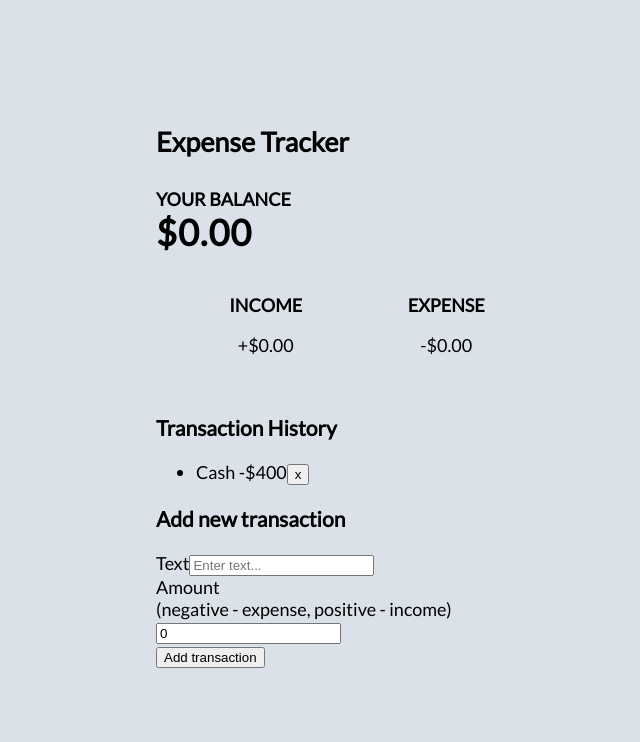
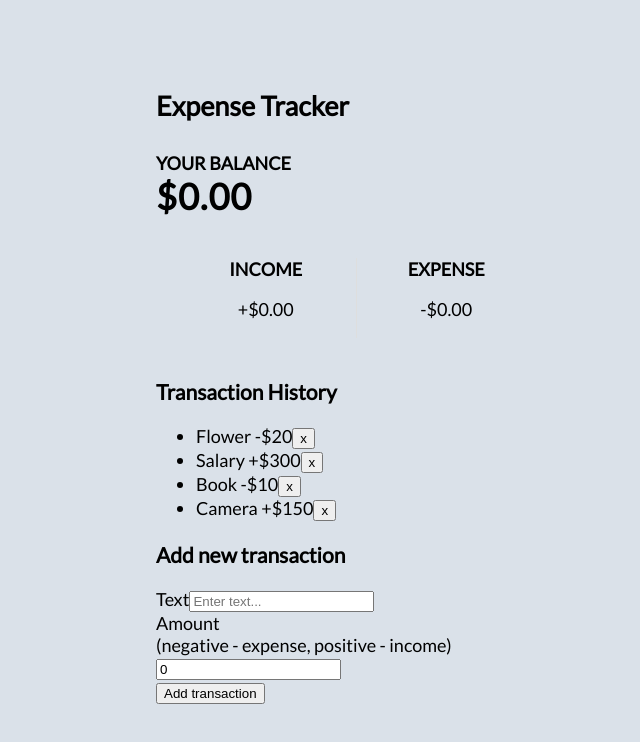
Before and after one commit to obaidahmed13/ExpenseTracker, a React (Create React App) app in the folder expense-tracker/: page / in a window 1280 px wide. Shown: the top 742 px of the page, without its empty margins (284-924 px from the left). Built offline with nearby package versions, Linux system fonts and the light colour scheme.

Commit message:
transaction

```diff
--- a/expense-tracker/src/App.js
+++ b/expense-tracker/src/App.js
@@ -5,10 +5,10 @@ import { Balance } from './components/Balance';
 import { IncomeExpenses } from './components/IncomeExpenses';
 import { TransactionList } from './components/TransactionList';
 import { AddTransaction } from './components/AddTransaction';
-
+import { GlobalProvider } from './context/GlobalState';
 function App() {
   return (
-    <div>
+    <GlobalProvider>
       <Header/>
       <div className='container'>
         <Balance/>
@@ -16,7 +16,7 @@ function App() {
         <TransactionList/>
         <AddTransaction/>
       </div>
-    </div>
+    </GlobalProvider>
 
   );
 }
--- /dev/null
+++ b/expense-tracker/src/components/Transaction.js
@@ -0,0 +1,10 @@
+import React from 'react'
+
+export const Transaction = ({transaction}) => {
+  const sign = transaction.amount < 0 ? '-' : '+';
+  return (
+    <div><li className="minus">
+    {transaction.text} <span>{sign}${Math.abs(transaction.amount)}</span><button className="delete-btn">x</button>
+  </li></div>
+  )
+}
--- a/expense-tracker/src/components/TransactionList.js
+++ b/expense-tracker/src/components/TransactionList.js
@@ -1,13 +1,14 @@
-import React from 'react'
+import React, {useContext} from 'react';
+import { GlobalContext } from '../context/GlobalState';
+import { Transaction } from './Transaction';
+export const TransactionList = () => {
+  const {transactions}= useContext(GlobalContext);
 
-export const TransactionList = () => {
   return (
     <>
     <h3>Transaction History</h3>
       <ul className="list">
-        <li className="minus">
-          Cash <span>-$400</span><button className="delete-btn">x</button>
-        </li>
+        {transactions.map(transaction => (<Transaction key={transaction.id} transaction={transaction}/>))}
       </ul>
     </>
   )
--- /dev/null
+++ b/expense-tracker/src/context/AppReducer.js
@@ -0,0 +1,8 @@
+const myReducer = (state, action) => {
+    switch(action.type) {
+        default:
+            return state;
+    }
+}
+
+export default myReducer;
--- /dev/null
+++ b/expense-tracker/src/context/GlobalState.js
@@ -0,0 +1,23 @@
+import React, {createContext, useReducer} from "react";
+import AppReducer from './AppReducer';
+// Initial State
+const initialState = {
+    transactions: [
+        { id: 1, text: 'Flower', amount: -20 },
+        { id: 2, text: 'Salary', amount: 300 },
+        { id: 3, text: 'Book', amount: -10 },
+        { id: 4, text: 'Camera', amount: 150 }]
+}
+
+//Create Context
+export const GlobalContext = createContext(initialState);
+
+// provider component
+export const GlobalProvider = ({children}) => {
+    const[state, dispatch] = useReducer(AppReducer, initialState);
+
+    return (<GlobalContext.Provider value = {{
+        transactions: state.transactions
+    }}>{children}
+    </GlobalContext.Provider>);
+}
```
